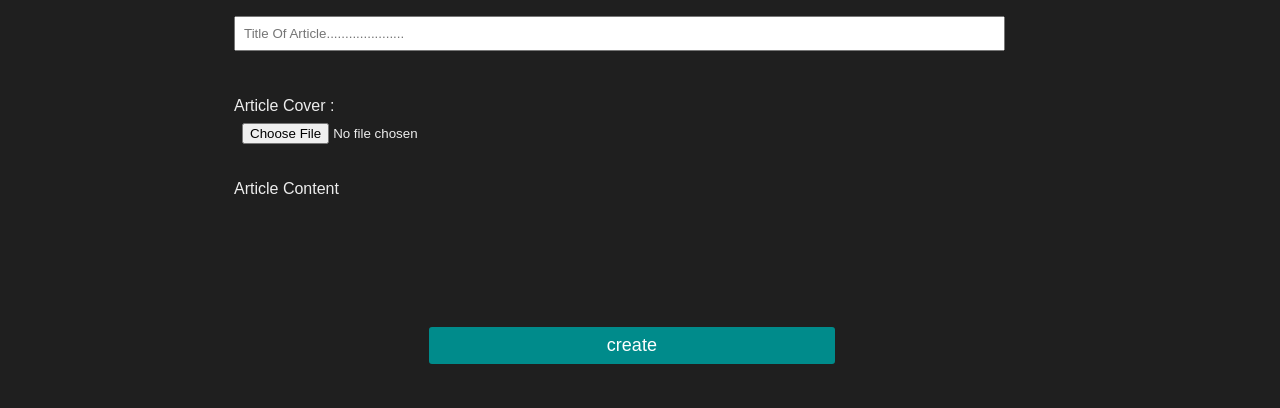
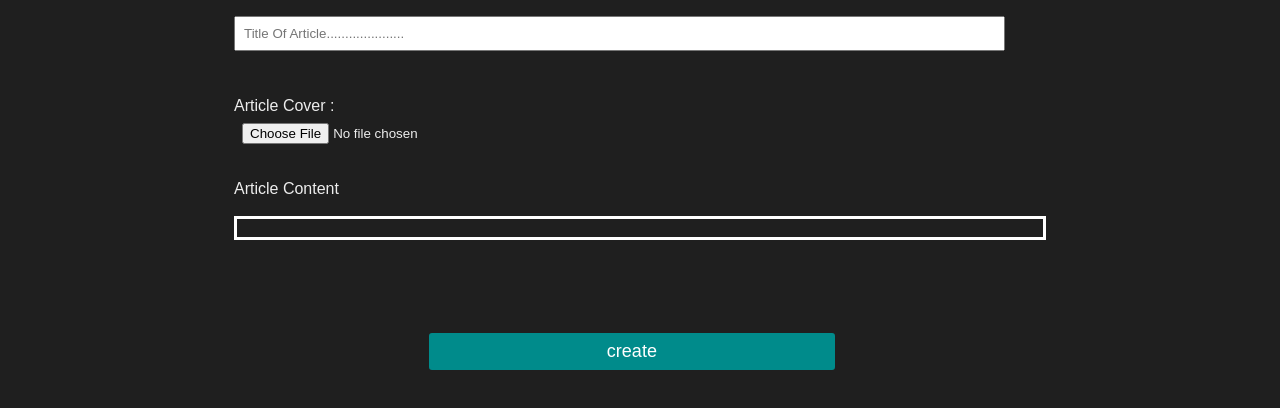
Before and after one commit to Prince-Kid/My-BRAND-MUCYO, a plain HTML site: page Admin/create.html in a window 1280 px wide. Shown: the part 194-602 px from the top of the page. Drawn offline with Linux system fonts and the light colour scheme; files whose address does not match are found by name.

Commit message:
Fx Description Div By Adding Border

```diff
--- a/Css/create.css
+++ b/Css/create.css
@@ -338,3 +338,6 @@ button {
     opacity: 1;
   }
 }
+#articleContent {
+  border: 3px solid white;
+}
```
